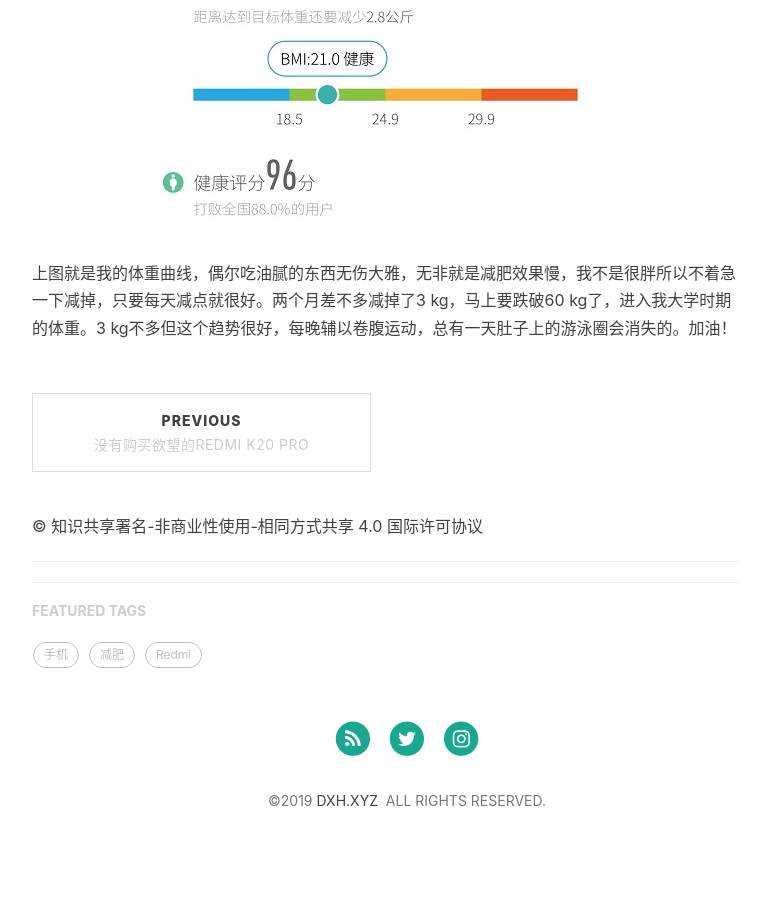
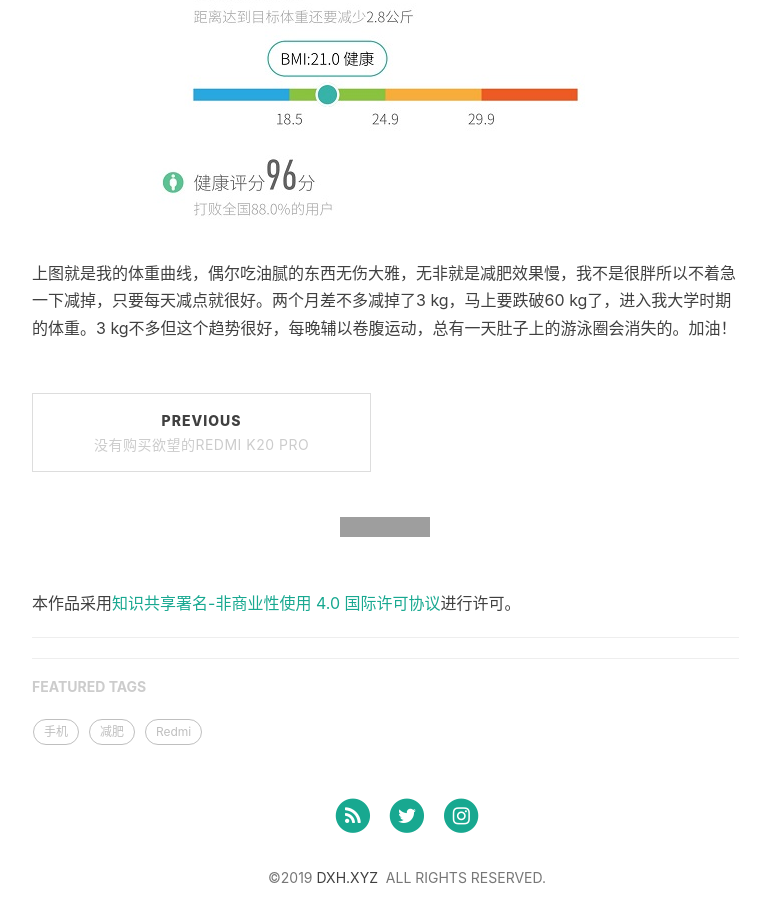
Before and after one commit to Devinteng/blog2, a Jekyll site: the page built from _posts/2019-06-20-减肥两个月.md, in a window 1280 px wide and 900 px high, scrolled down 1512 px. Shown: the whole window, without its empty margins (233-1003 px from the left). Built offline with Jekyll 4.4.1, drawn with Linux system fonts in a browser that asks for light colours; nearby versions of some CDN libraries; comment, search, counter and statistics services are not loaded; before the commit the page ends 2335 px from its top, so only the background shows below that; grey boxes are pictures that could not be loaded.

Commit message:
Update post.html

```diff
--- a/_layouts/post.html
+++ b/_layouts/post.html
@@ -39,7 +39,8 @@
                     {% endif %}
                 </ul>
                 <hr style="visibility: hidden;">
-         © 知识共享署名-非商业性使用-相同方式共享 4.0 国际许可协议
+
+		   <a rel="license" href="http://creativecommons.org/licenses/by-nc/4.0/"><img alt="知识共享许可协议" style="border-width:0" src="https://i.creativecommons.org/l/by-nc/4.0/88x31.png" /></a><br />本作品采用<a rel="license" href="http://creativecommons.org/licenses/by-nc/4.0/">知识共享署名-非商业性使用 4.0 国际许可协议</a>进行许可。
             </div>
 
     <!-- Side Catalog Container -->
```
